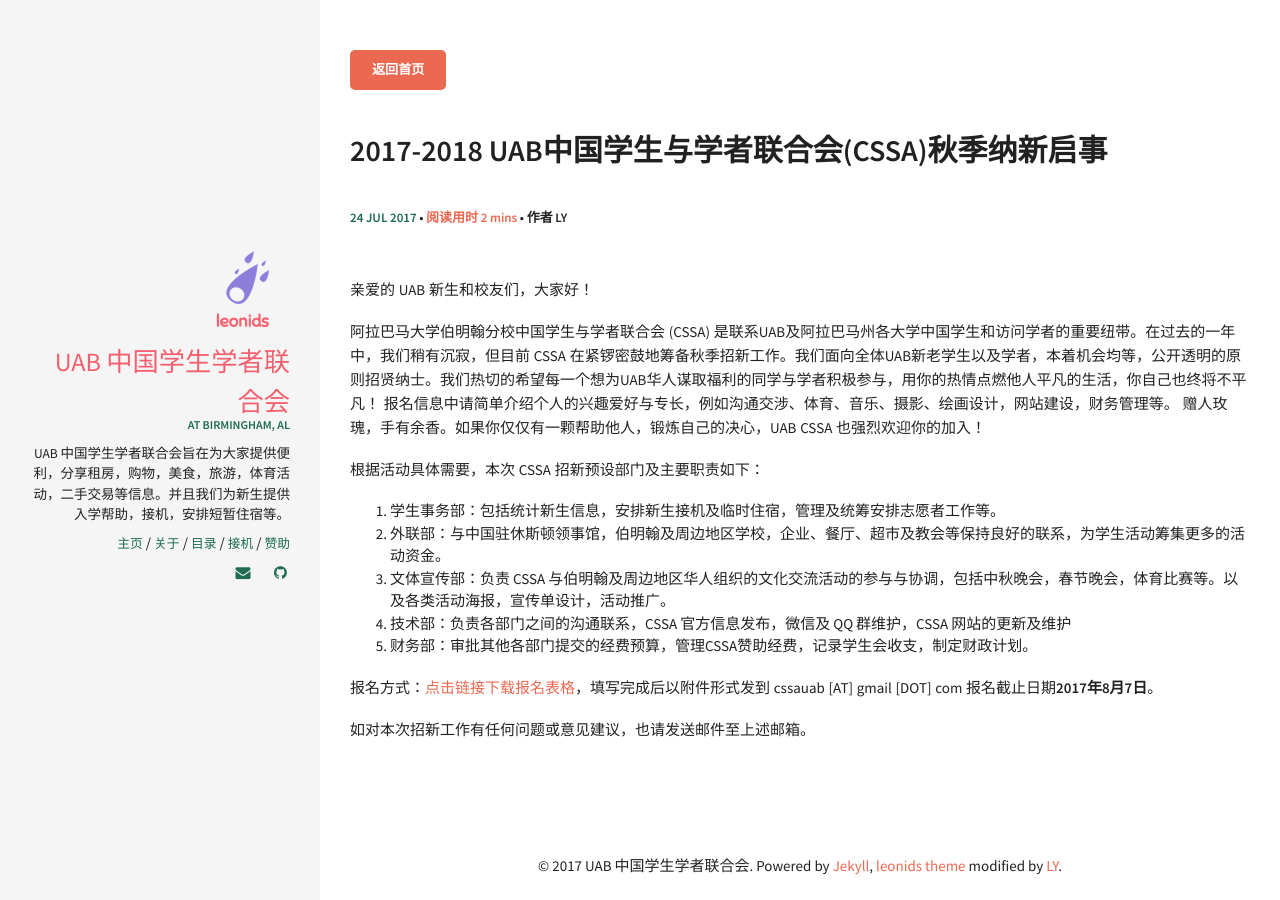
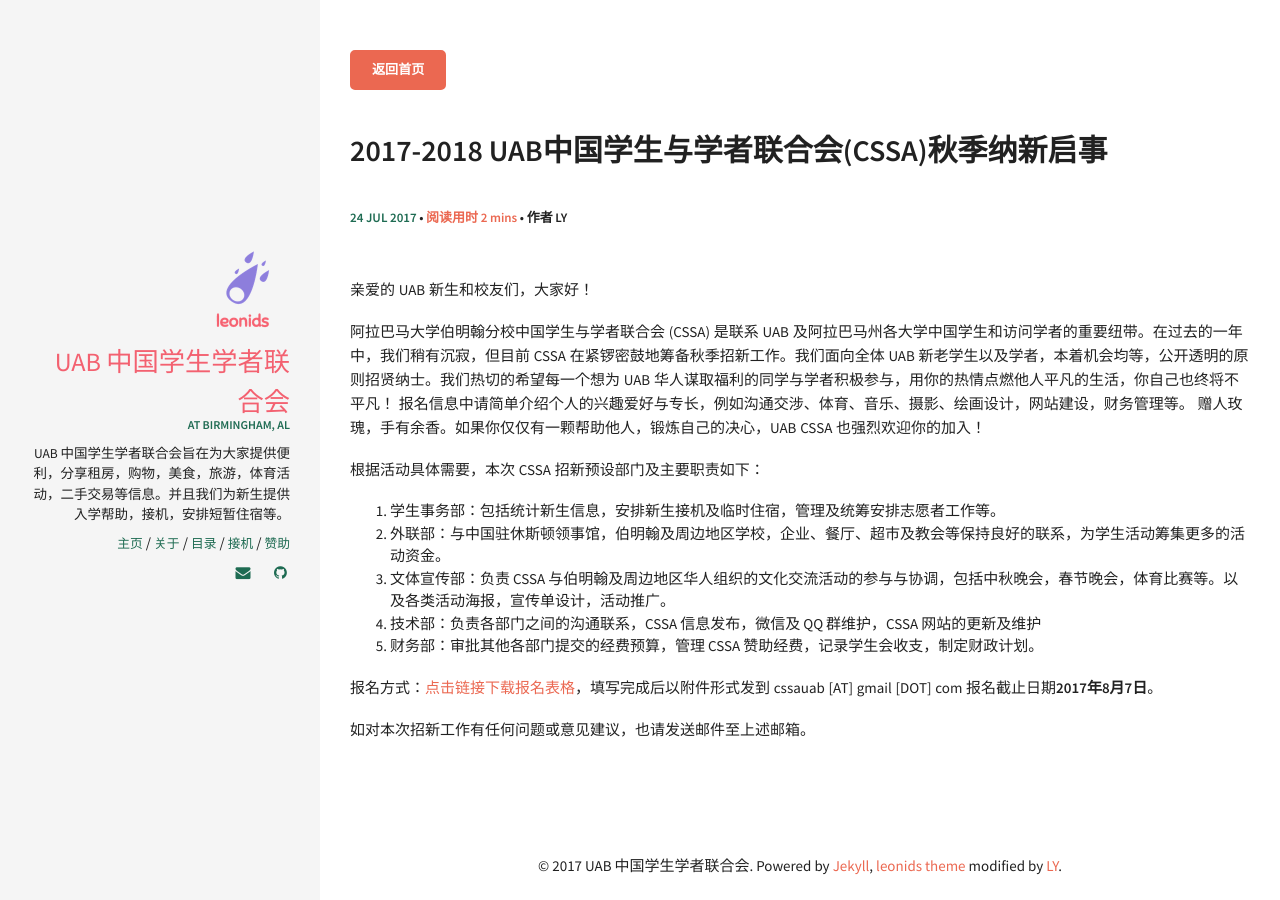
Before and after one commit to sctongye/uabcssa.github.io, a Jekyll site: the page built from _posts/2017-07-24-join-us.md, in a window 1280 px wide. Built offline with Jekyll 4.4.1, drawn with Linux system fonts in a browser that asks for light colours.

```diff
--- a/_posts/2017-07-24-join-us.md
+++ b/_posts/2017-07-24-join-us.md
@@ -10,7 +10,7 @@ comments: false
 
 亲爱的 UAB 新生和校友们，大家好！
 
-阿拉巴马大学伯明翰分校中国学生与学者联合会 (CSSA) 是联系UAB及阿拉巴马州各大学中国学生和访问学者的重要纽带。在过去的一年中，我们稍有沉寂，但目前 CSSA 在紧锣密鼓地筹备秋季招新工作。我们面向全体UAB新老学生以及学者，本着机会均等，公开透明的原则招贤纳士。我们热切的希望每一个想为UAB华人谋取福利的同学与学者积极参与，用你的热情点燃他人平凡的生活，你自己也终将不平凡！
+阿拉巴马大学伯明翰分校中国学生与学者联合会 (CSSA) 是联系 UAB 及阿拉巴马州各大学中国学生和访问学者的重要纽带。在过去的一年中，我们稍有沉寂，但目前 CSSA 在紧锣密鼓地筹备秋季招新工作。我们面向全体 UAB 新老学生以及学者，本着机会均等，公开透明的原则招贤纳士。我们热切的希望每一个想为 UAB 华人谋取福利的同学与学者积极参与，用你的热情点燃他人平凡的生活，你自己也终将不平凡！
 报名信息中请简单介绍个人的兴趣爱好与专长，例如沟通交涉、体育、音乐、摄影、绘画设计，网站建设，财务管理等。
 赠人玫瑰，手有余香。如果你仅仅有一颗帮助他人，锻炼自己的决心，UAB CSSA 也强烈欢迎你的加入！
 
@@ -21,8 +21,8 @@ comments: false
 1. 学生事务部：包括统计新生信息，安排新生接机及临时住宿，管理及统筹安排志愿者工作等。
 2. 外联部：与中国驻休斯顿领事馆，伯明翰及周边地区学校，企业、餐厅、超市及教会等保持良好的联系，为学生活动筹集更多的活动资金。
 3. 文体宣传部：负责 CSSA 与伯明翰及周边地区华人组织的文化交流活动的参与与协调，包括中秋晚会，春节晚会，体育比赛等。以及各类活动海报，宣传单设计，活动推广。
-4. 技术部：负责各部门之间的沟通联系，CSSA 官方信息发布，微信及 QQ 群维护，CSSA 网站的更新及维护
-5. 财务部：审批其他各部门提交的经费预算，管理CSSA赞助经费，记录学生会收支，制定财政计划。
+4. 技术部：负责各部门之间的沟通联系，CSSA 信息发布，微信及 QQ 群维护，CSSA 网站的更新及维护
+5. 财务部：审批其他各部门提交的经费预算，管理 CSSA 赞助经费，记录学生会收支，制定财政计划。
 
 报名方式：[点击链接下载报名表格](https://drive.google.com/file/d/0B2iwszlHM_pmRHdUUVQ3UFU4d0E/view?usp=sharing "UAB CSSA 纳新 Word 文档")，填写完成后以附件形式发到 cssauab [AT] gmail [DOT] com
 报名截止日期**2017年8月7日**。
```
Also changed, not shown: _posts/2017-08-14-live-in-Birmingham.md (+2 -2 lines).
